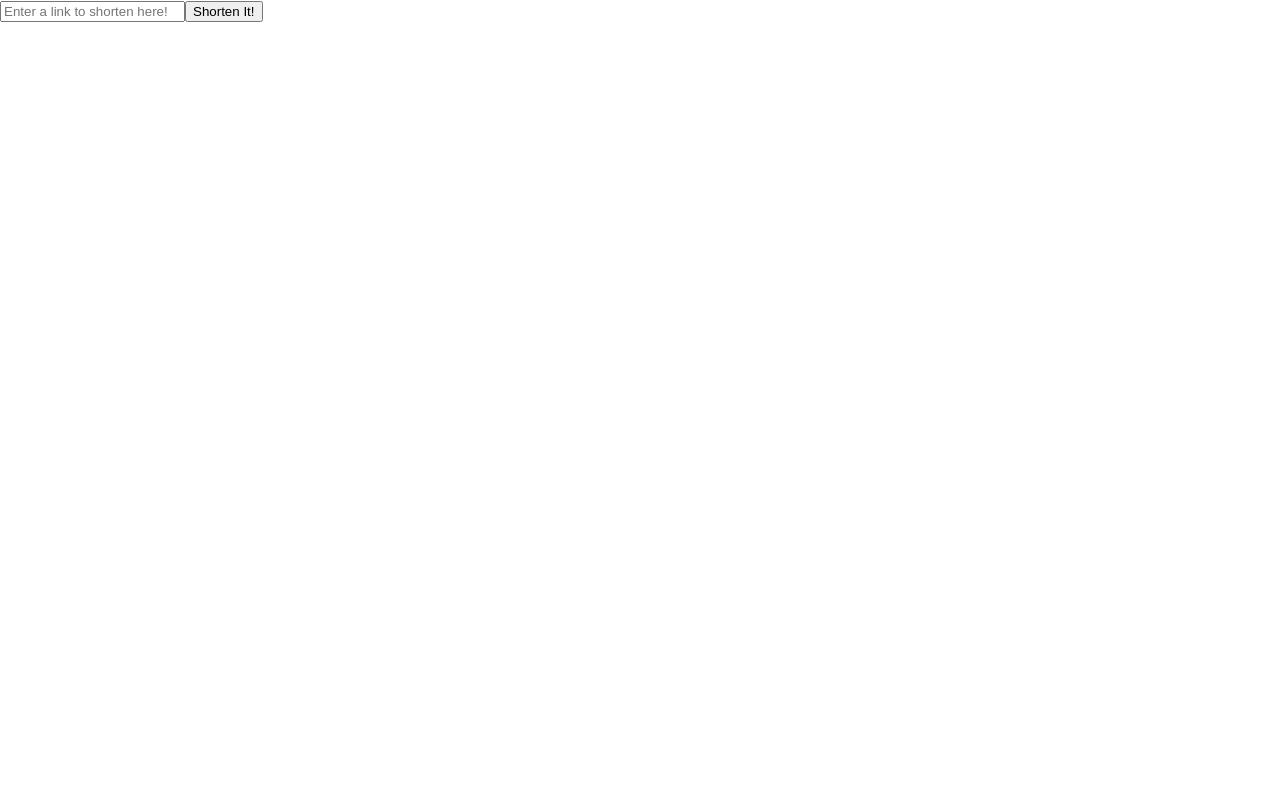
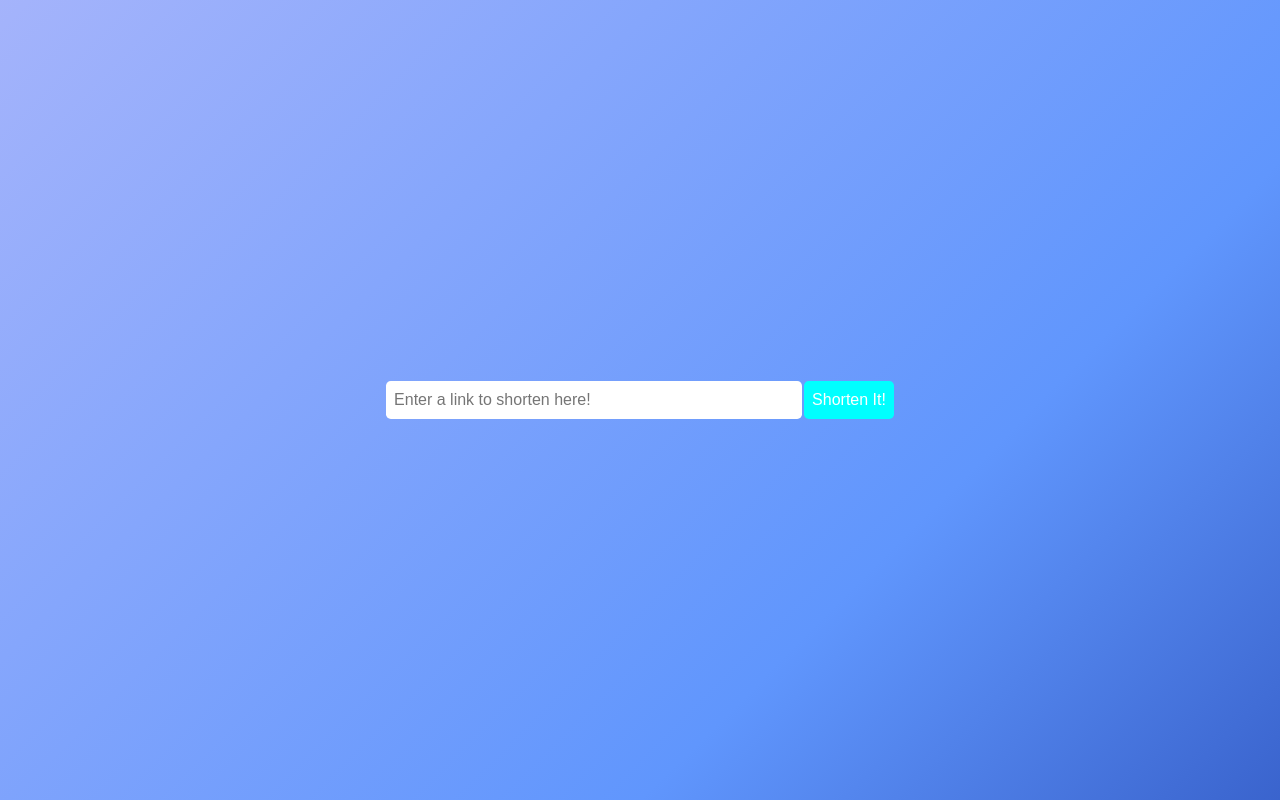
Before and after one commit to PaulaTam/url_shortening, a React (Create React App) app: page / in a window 1280 px wide. Built offline with nearby package versions, Linux system fonts and the light colour scheme.

Commit message:
finished fetch, started on css

```diff
--- a/package.json
+++ b/package.json
@@ -8,6 +8,7 @@
     "@testing-library/user-event": "^13.5.0",
     "axios": "^1.5.0",
     "react": "^18.2.0",
+    "react-copy-to-clipboard": "^5.1.0",
     "react-dom": "^18.2.0",
     "react-scripts": "5.0.1",
     "web-vitals": "^2.1.4"
--- a/src/App.css
+++ b/src/App.css
@@ -1,38 +1,25 @@
-.App {
-  text-align: center;
+@keyframes gradient {
+  0% { background-position: 0% 50%; }
+  50% { background-position: 100% 50%; }
+  100% { background-position: 0% 50%;}
 }
 
-.App-logo {
-  height: 40vmin;
-  pointer-events: none;
+.wrapper {
+  display: flex;
+  justify-content: center;
+  align-items: center;
+  height: 100vh;
+  width: 100%;
+  background: linear-gradient(-45deg,
+   #031b88, #6096fd, #aab6fb, #fb7bbe, #faa7b8);
+  background-size: 300% 300%;
+  animation: gradient 15s ease infinite;
 }
 
-@media (prefers-reduced-motion: no-preference) {
-  .App-logo {
-    animation: App-logo-spin infinite 20s linear;
-  }
+.app-container {
+  display: flex;
+  justify-content: center;
+  align-items: center;
+  flex-direction: column;
+  width: 80%;
 }
-
-.App-header {
-  background-color: #282c34;
-  min-height: 100vh;
-  display: flex;
-  flex-direction: column;
-  align-items: center;
-  justify-content: center;
-  font-size: calc(10px + 2vmin);
-  color: white;
-}
-
-.App-link {
-  color: #61dafb;
-}
-
-@keyframes App-logo-spin {
-  from {
-    transform: rotate(0deg);
-  }
-  to {
-    transform: rotate(360deg);
-  }
-}
--- a/src/App.js
+++ b/src/App.js
@@ -1,4 +1,3 @@
-import logo from './logo.svg';
 import './App.css';
 import { useState } from 'react';
 import { ShortenLinks } from './js/components/short_api';
@@ -10,8 +9,12 @@ function App() {
 
   return (
     <>
-      <LinkBar setInput={setInput}/>
-      <ShortenLinks input={input} />
+    <div className="wrapper">
+      <div className="app-container">
+        <LinkBar setInput={setInput}/>
+        <ShortenLinks input={input} />
+      </div>
+    </div>
     </>
   );
 }
--- /dev/null
+++ b/src/css/linkbar.css
@@ -0,0 +1,27 @@
+.container {
+    display: flex;
+    flex-direction: row;
+    flex-grow: 1;
+    width: auto;
+    gap: 2px;
+}
+
+.submit-btn,
+.copy-btn,
+.input-field {
+    padding: .65em .5em;
+    border: none;
+    border-radius: .3em;
+    font-size: medium;
+    font-weight: 500;
+}
+
+.input-field {
+    width: 50vh;
+}
+
+.submit-btn,
+.copy-btn {
+    background-color: cyan;
+    color: white;
+}
--- a/src/js/components/linkbar.js
+++ b/src/js/components/linkbar.js
@@ -1,6 +1,7 @@
-//component whare you enter the link
+import React, { useState, useEffect } from 'react';
+import { CopyToClipboard } from 'react-copy-to-clipboard';
 
-import React, { useState } from 'react';
+import '../../css/linkbar.css';
 
 export const LinkBar = ({ setInput }) => {
 
@@ -12,19 +13,38 @@ export const LinkBar = ({ setInput }) => {
     }
 
     return (
-        <div>
+        <div className="container">
             <input placeholder="Enter a link to shorten here!"
                 value={value} onChange={(e) => setValue(e.target.value)}
-                type="text" />
-            <button onClick={handleSubmit}>Shorten It!</button>
+                type="text" className="input-field"/>
+            <button className="submit-btn" onClick={handleSubmit}>Shorten It!</button>
         </div>
     )
 }
 
-//component to show shortened link
+//show results
+export const ResultBar = (data) => {
 
-export const ResultBar = (props) => {
+    const [copy, setCopy] = useState(false); //for clipboard copy
+
+    useEffect(() => {
+        const timer = setTimeout(() => {
+          setCopy(false);
+        }, 1500);
+
+        return () => clearTimeout(timer);
+    }, [copy]);
+
     return (
-        <p>{props.value}</p>
+        <div className="container">
+            <CopyToClipboard text={data.shortenedLink}
+                onCopy={() => setCopy(true)}>
+                <button className="copy-btn" style={{ float: "right" }}>{copy ? "Copied" : "Copy"}</button>
+            </CopyToClipboard>
+            <div class="short_url_list" key={data.index} >
+                <span style={{ float: "left" }}>{data.originalLink}</span>
+                <span style={{ float: "right" }}>{data.shortenedLink}</span>
+            </div>
+        </div>
     )
 }
--- a/src/js/components/short_api.js
+++ b/src/js/components/short_api.js
@@ -1,25 +1,24 @@
 import React, { useState, useEffect } from 'react';
 import axios from 'axios';
-
 import { ResultBar } from './linkbar';
 
-/* //in progress copy function
-function copyToClipboard(copyLink) {
-    navigator.clipboard.writeText(copyLink);
-}*/
-
 export const ShortenLinks = ({ input }) => {
-    const [shortLink, setShortLink] = useState(""); //shortened link
     const [linkList, setLinkList] = useState([]); //local storage data, current links
-    //const [copy, setCopy] = useState(false); //for clipboard copy
     const [error, setError] = useState(""); //error message
 
     const fetch = async() => {
         try {
             const response = await axios(`https://api.shrtco.de/v2/shorten?url=${input}`);
+            const originalLink = response.data.result.original_link;
             const shortenedLink = response.data.result.full_short_link;
-            setShortLink(shortenedLink);
-            setLinkList((prev) => [...prev, shortenedLink]);
+
+            let newLink = {
+                index: linkList.length,
+                originalLink: originalLink,
+                shortenedLink: shortenedLink
+            };
+
+            setLinkList((prev) => [...prev, newLink]);
         } catch {
             setError(error);
         }
@@ -33,12 +32,13 @@ export const ShortenLinks = ({ input }) => {
 
     return (
         <>
-            <ResultBar value={shortLink} />
-            {linkList.length > 0 ? linkList.reverse().map((data) => {
+            {linkList.length > 0 ? linkList.map((data) => {
             return(
-                <li>{data}</li>
+                <ResultBar index={data.index}
+                originalLink={data.originalLink}
+                shortenedLink={data.shortenedLink} />
             )
-        }) : null}
+            }) : null}
         </>
     )
 }
```
Also changed, not shown: 1 other file (tests, documents, lock files or other folders).
